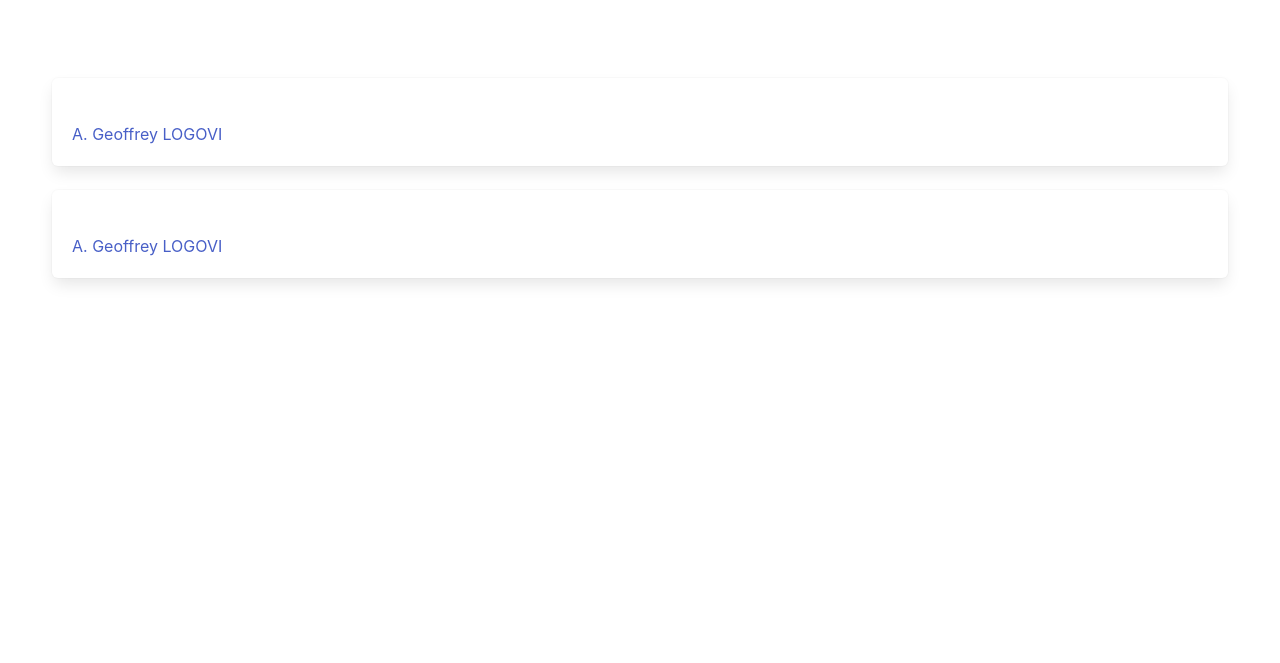
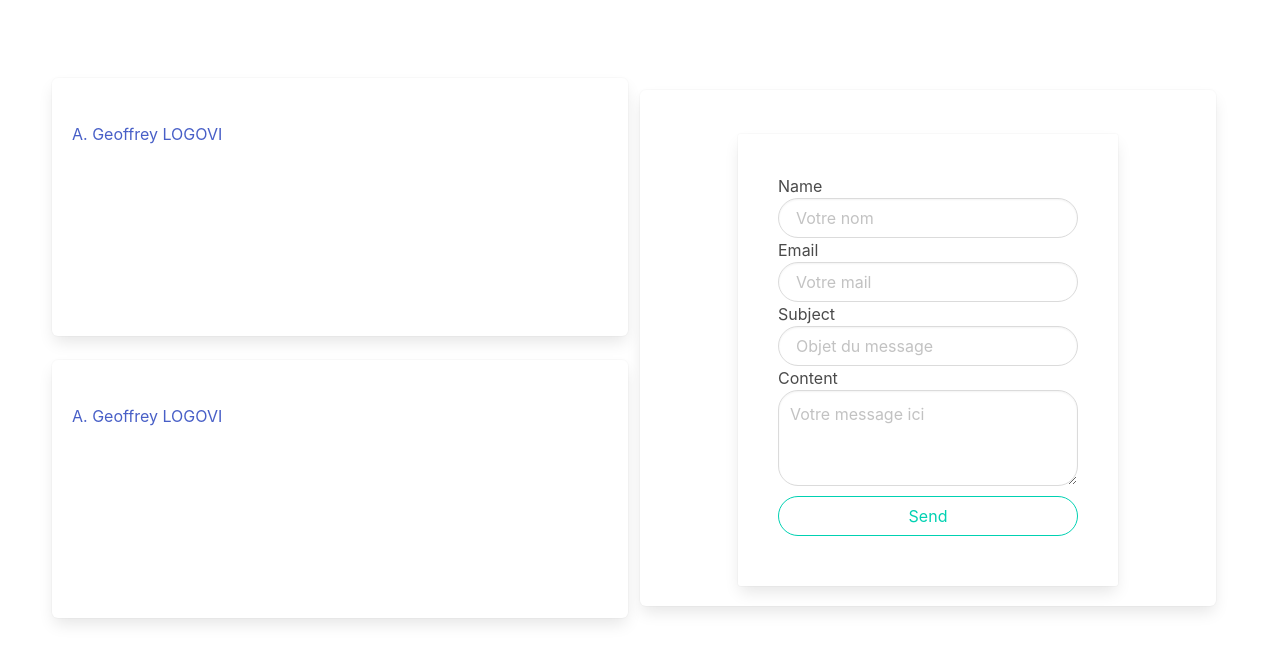
Before and after one commit to geoffreylgv/AllInOne-Contact-form, a PHP site: page / in a window 1280 px wide. Shown: the top 663 px of the page. Run offline with PHP 8.4, Linux system fonts and the light colour scheme; some libraries are stand-ins or nearby versions.

Commit message:
content profile linkedin and contact form all done

```diff
--- a/index.php
+++ b/index.php
@@ -90,7 +90,57 @@
 					</p>
 				</div>
 			</div>
+			<div class="tile is-parent">
+				<div class="tile is-child box">
+					<p class="title">
+					<div class="panel">
+						<div class="">
+							<div id="mail-status"></div>
+						</div>
 
+						<div>
+							<div class="field">
+								<div class="control">
+									<label style="padding-top:20px;">Name</label>
+									<span id="userName-info" class="info"></span><br />
+									<input type="text" name="userName" id="userName" placeholder="Votre nom" class="input is-rounded">
+								</div>
+							</div>
+						</div>
+						<div>
+							<div class="field">
+								<div class="control">
+									<label>Email</label>
+									<span id="userEmail-info" class="info"></span><br />
+									<input type="text" name="userEmail" id="userEmail" placeholder="Votre mail" class="input is-rounded">
+								</div>
+							</div>
+						</div>
+						<div>
+							<div class="field">
+								<div class="control">
+									<label>Subject</label>
+									<span id="subject-info" class="info"></span><br />
+									<input type="text" name="subject" id="subject" placeholder="Objet du message" class="input is-rounded">
+								</div>
+							</div>
+						</div>
+						<div>
+							<div class="field">
+								<div class="control">
+									<label>Content</label>
+									<span id="content-info" class="info"></span><br />
+									<textarea name="content" id="content" class="textarea is-rounded" cols="9" rows="3" placeholder="Votre message ici" style="border-radius: 20px;"></textarea>
+								</div>
+							</div>
+						</div>
+						<div class="field" style="margin-top: 10px;">
+							<button name="submit" id="btnSend" class="button is-fullwidth is-primary is-outlined is-rounded" onClick="sendContact();">Send</button>
+						</div>
+					</div>
+					</p>
+				</div>
+			</div>
 		</div>
 
 
```
